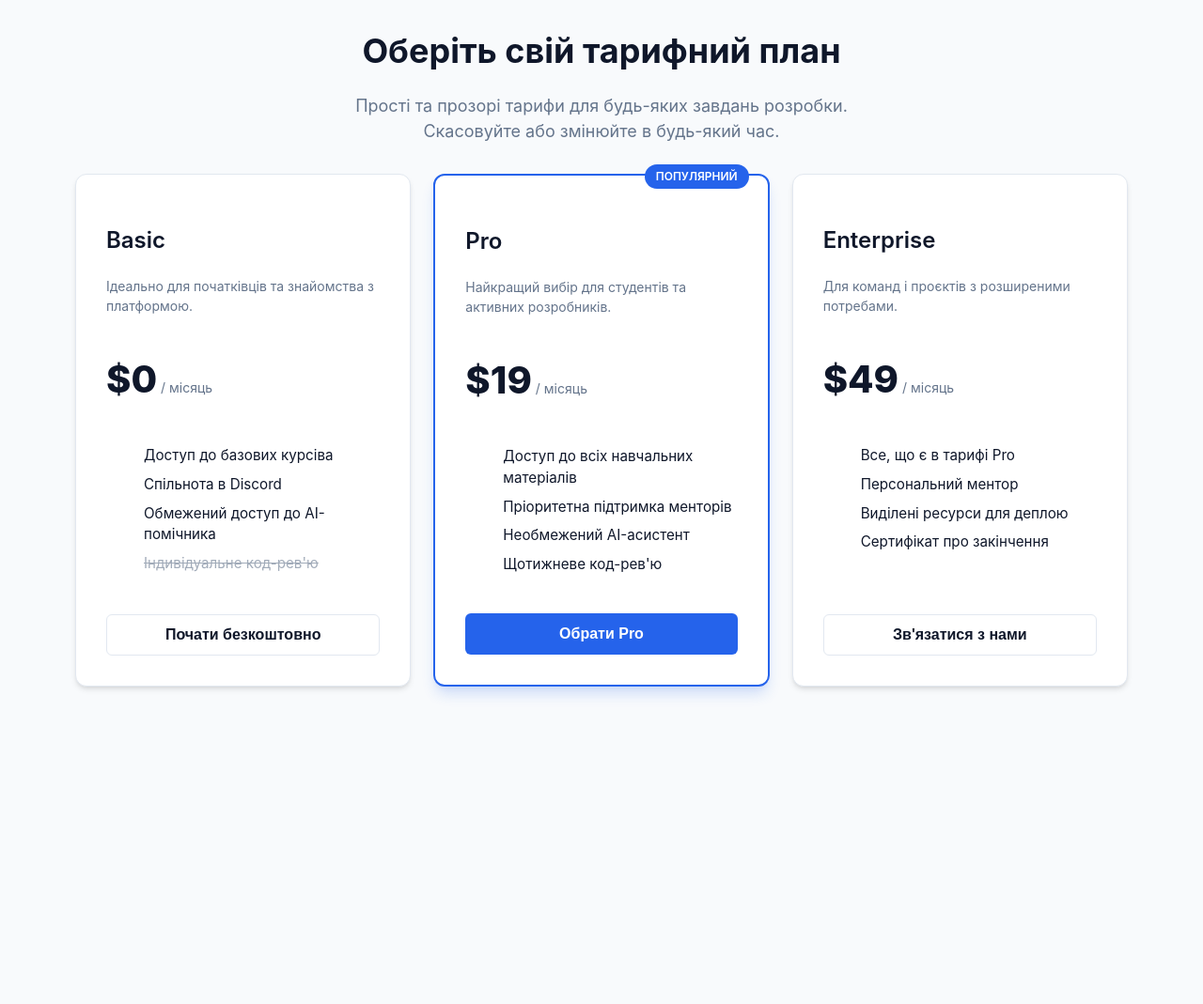
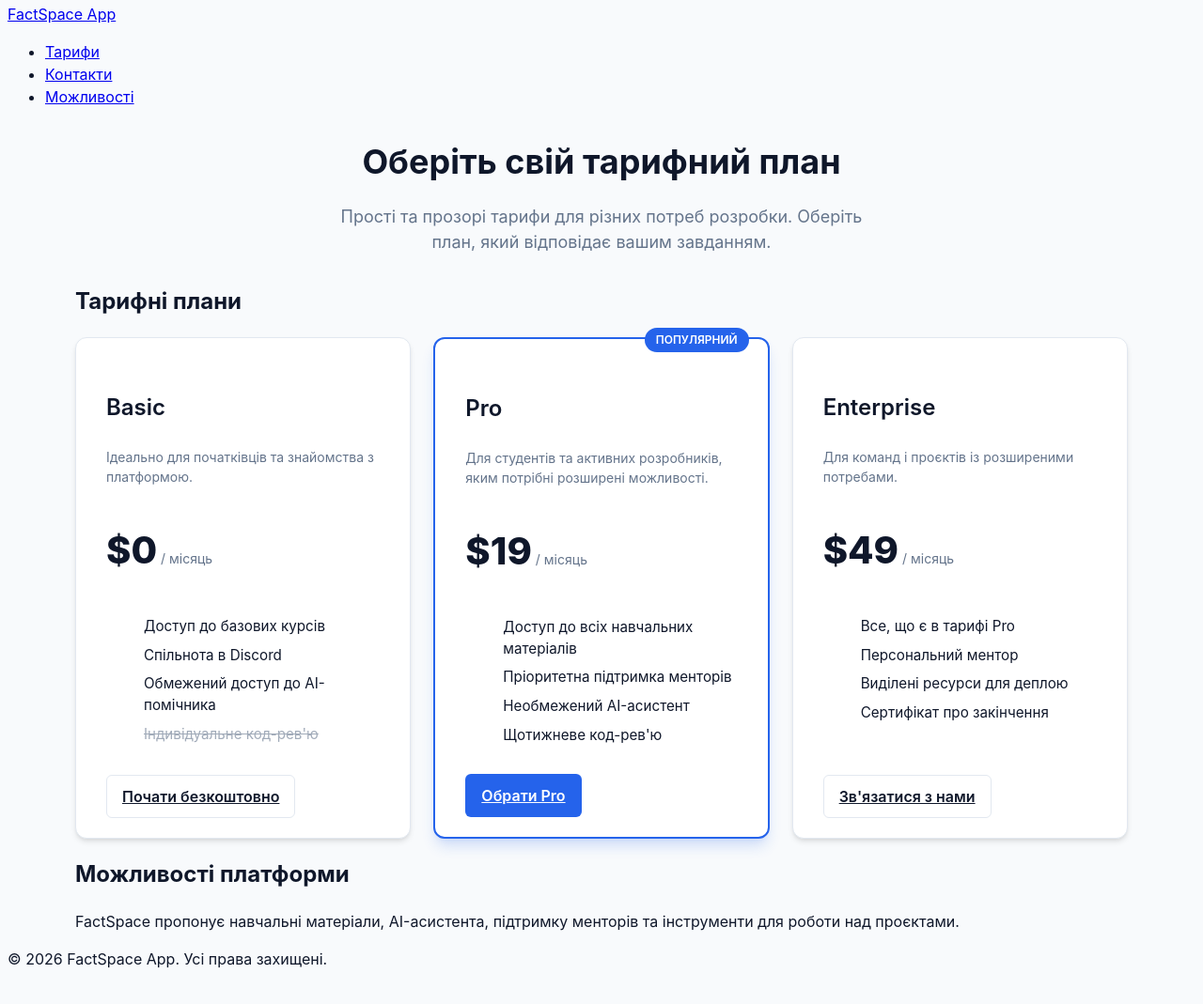
Before and after one commit to Vo1odya-K/web-development-2026, a plain HTML site: page frontend-lab-2/index.html in a window 1280 px wide. Shown: the part 37-1106 px from the top of the page at 94% size. Before the commit the page ends 808 px from the top, so only its background shows below. Drawn offline with Linux system fonts and the light colour scheme.

Commit message:
feat: complete lab 3

```diff
--- a/frontend-lab-2/index.html
+++ b/frontend-lab-2/index.html
@@ -3,87 +3,141 @@
   <head>
     <meta charset="UTF-8" />
     <meta name="viewport" content="width=device-width, initial-scale=1.0" />
-    <title>ЛР-2: Секція тарифних планів</title>
+
+    <title>Цінові плани — Basic, Pro та Enterprise</title>
+
+    <meta
+      name="description"
+      content="Порівняйте цінові плани FactSpace: Basic, Pro та Enterprise. Оберіть тариф із функціями, які відповідають вашим потребам."
+    />
+
+    <link rel="canonical" href="https://vo1odya-k.github.io/web-development-2026/frontend-lab-2/" />
+
     <link rel="stylesheet" href="styles.css" />
   </head>
+
   <body>
-    <main class="pricing-section">
+    <header>
+      <a href="index.html">FactSpace App</a>
+
+      <nav aria-label="Головна навігація">
+        <ul>
+          <li><a href="#pricing">Тарифи</a></li>
+          <li><a href="#contact">Контакти</a></li>
+          <li><a href="#features">Можливості</a></li>
+        </ul>
+      </nav>
+    </header>
+
+    <main>
+      <section id="pricing" class="pricing-section">
         <div class="container">
           <header class="pricing-header">
             <h1 class="pricing-title">Оберіть свій тарифний план</h1>
+
             <p class="pricing-subtitle">
-            Прості та прозорі тарифи для будь-яких завдань розробки. Скасовуйте або змінюйте в
-            будь-який час.
+              Прості та прозорі тарифи для різних потреб розробки. Оберіть план, який відповідає
+              вашим завданням.
             </p>
           </header>
 
+          <h2>Тарифні плани</h2>
+
           <div class="pricing-grid">
-          <!-- Тариф 1: Basic -->
             <article class="card">
               <header class="card-header">
-              <h2 class="card-title">Basic</h2>
+                <h3 class="card-title">Basic</h3>
+
                 <p class="card-description">Ідеально для початківців та знайомства з платформою.</p>
               </header>
+
               <div class="card-price">
                 <span class="price-value">$0</span>
                 <span class="price-period">/ місяць</span>
               </div>
+
               <ul class="card-features">
-              <li>Доступ до базових курсіва</li>
+                <li>Доступ до базових курсів</li>
                 <li>Спільнота в Discord</li>
                 <li>Обмежений доступ до AI-помічника</li>
                 <li class="feature-disabled">Індивідуальне код-рев'ю</li>
               </ul>
+
               <footer class="card-footer">
-              <button class="btn btn-outline" type="button">Почати безкоштовно</button>
+                <a class="btn btn-outline" href="#pricing"> Почати безкоштовно </a>
               </footer>
             </article>
 
-          <!-- Тариф 2: Pro (Featured) -->
             <article class="card card-featured">
               <div class="badge">Популярний</div>
+
               <header class="card-header">
-              <h2 class="card-title">Pro</h2>
-              <p class="card-description">Найкращий вибір для студентів та активних розробників.</p>
+                <h3 class="card-title">Pro</h3>
+
+                <p class="card-description">
+                  Для студентів та активних розробників, яким потрібні розширені можливості.
+                </p>
               </header>
+
               <div class="card-price">
                 <span class="price-value">$19</span>
                 <span class="price-period">/ місяць</span>
               </div>
+
               <ul class="card-features">
                 <li>Доступ до всіх навчальних матеріалів</li>
                 <li>Пріоритетна підтримка менторів</li>
                 <li>Необмежений AI-асистент</li>
                 <li>Щотижневе код-рев'ю</li>
               </ul>
+
               <footer class="card-footer">
-              <button class="btn btn-primary" type="button">Обрати Pro</button>
+                <a class="btn btn-primary" href="#pricing"> Обрати Pro </a>
               </footer>
             </article>
 
-          <!-- Тариф 3: Enterprise -->
             <article class="card">
               <header class="card-header">
-              <h2 class="card-title">Enterprise</h2>
-              <p class="card-description">Для команд і проєктів з розширеними потребами.</p>
+                <h3 class="card-title">Enterprise</h3>
+
+                <p class="card-description">Для команд і проєктів із розширеними потребами.</p>
               </header>
+
               <div class="card-price">
                 <span class="price-value">$49</span>
                 <span class="price-period">/ місяць</span>
               </div>
+
               <ul class="card-features">
                 <li>Все, що є в тарифі Pro</li>
                 <li>Персональний ментор</li>
                 <li>Виділені ресурси для деплою</li>
                 <li>Сертифікат про закінчення</li>
               </ul>
+
               <footer class="card-footer">
-              <button class="btn btn-outline" type="button">Зв'язатися з нами</button>
+                <a class="btn btn-outline" href="#contact"> Зв'язатися з нами </a>
               </footer>
             </article>
           </div>
         </div>
+      </section>
+
+      <section id="features" aria-labelledby="features-title">
+        <div class="container">
+          <h2 id="features-title">Можливості платформи</h2>
+
+          <p>
+            FactSpace пропонує навчальні матеріали, AI-асистента, підтримку менторів та інструменти
+            для роботи над проєктами.
+          </p>
+        </div>
+      </section>
     </main>
+
+    <footer id="contact">
+      <p>&copy; 2026 FactSpace App. Усі права захищені.</p>
+    </footer>
 
     <script src="script.js" defer></script>
   </body>
--- a/frontend-lab-2/styles.css
+++ b/frontend-lab-2/styles.css
@@ -63,11 +63,10 @@ body {
   grid-template-columns: 1fr;
   gap: var(--spacing-lg);
   align-items: stretch;
-}
-
-@media (min-width: 768px) {
-  .pricing-grid {
-    grid-template-columns: repeat(3, 1fr);
+  @media (min-width: 768px) {
+    & {
+      grid-template-columns: repeat(3, 1fr);
+    }
   }
 }
 
@@ -190,3 +189,10 @@ body {
   background-color: var(--bg-main);
   border-color: var(--text-muted);
 }
+
+/*
+@media (min-width: 768px) {
+  .pricing-grid {
+    grid-template-columns: repeat(3, 1fr);
+  }
+} */
```
Lines whose indentation alone changed are shown as unchanged.
